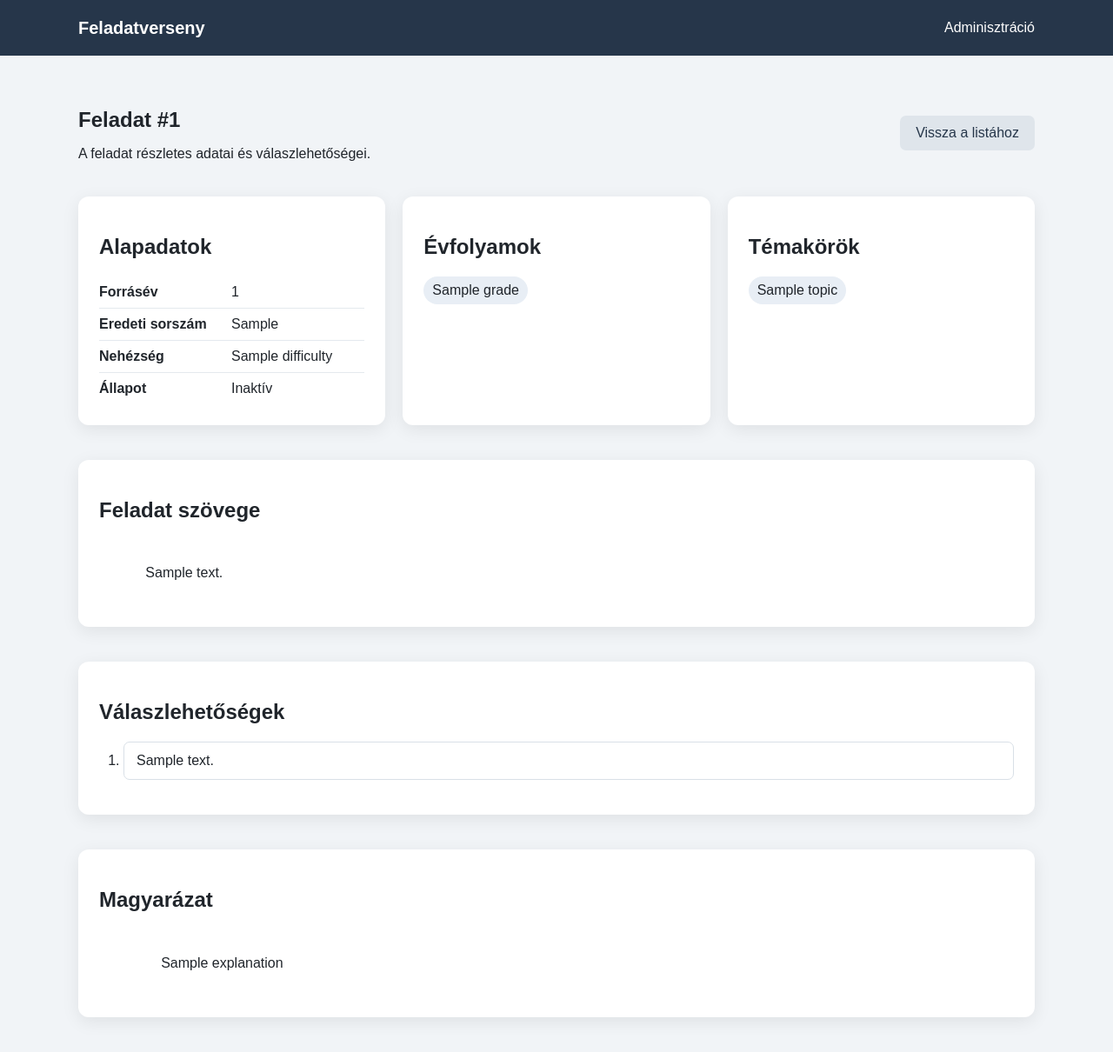
After one commit to rigzoltan83/feladatverseny, a Flask app: template app/templates/admin/question_detail.html in a window 1280 px wide. The commit adds this page. Shown: the whole page at 87% size. Run offline with Flask 3, Linux system fonts and the light colour scheme; the template is opened without the code that fills it: most values are stand-ins (such as "Sample title", 1, 10 or a date in 2020); parts of the project's set-up code (start-up, migrations or seed data) failed here and were passed over; some libraries are stand-ins or nearby versions.

Commit message:
Admin: Feladat reszletes megtekintese

```diff
--- a/app/static/css/style.css
+++ b/app/static/css/style.css
@@ -296,3 +296,85 @@ button.button {
         grid-template-columns: 1fr;
     }
 }
+
+.table-link {
+    color: #2766a3;
+    font-weight: bold;
+    text-decoration: none;
+}
+
+.table-link:hover {
+    text-decoration: underline;
+}
+
+.detail-grid {
+    display: grid;
+    grid-template-columns:
+        repeat(auto-fit, minmax(240px, 1fr));
+    gap: 20px;
+}
+
+.detail-list {
+    margin: 0;
+}
+
+.detail-list > div {
+    display: grid;
+    grid-template-columns: 140px 1fr;
+    gap: 12px;
+    padding: 9px 0;
+    border-bottom: 1px solid #e4e9ee;
+}
+
+.detail-list > div:last-child {
+    border-bottom: 0;
+}
+
+.detail-list dt {
+    font-weight: bold;
+}
+
+.detail-list dd {
+    margin: 0;
+}
+
+.tag-list {
+    display: flex;
+    flex-wrap: wrap;
+    gap: 8px;
+}
+
+.tag {
+    display: inline-block;
+    padding: 7px 10px;
+    background: #e8eef5;
+    border-radius: 999px;
+}
+
+.question-text {
+    line-height: 1.6;
+    white-space: pre-wrap;
+}
+
+.answer-detail-list {
+    display: grid;
+    gap: 10px;
+    padding-left: 28px;
+}
+
+.answer-detail-list li {
+    padding: 12px 14px;
+    border: 1px solid #d9e0e7;
+    border-radius: 7px;
+}
+
+.answer-detail-list li.correct-answer {
+    background: #d4edda;
+    border-color: #9ed0a8;
+}
+
+.answer-detail-list strong {
+    display: inline-block;
+    margin-left: 12px;
+    color: #155724;
+}
--- /dev/null
+++ b/app/templates/admin/question_detail.html
@@ -0,0 +1,124 @@
+{% extends "base.html" %}
+
+{% block title %}
+    Feladat #{{ question.id }} – Feladatverseny
+{% endblock %}
+
+{% block content %}
+    <section class="page-header page-header-row">
+        <div>
+            <h1>Feladat #{{ question.id }}</h1>
+
+            <p>
+                A feladat részletes adatai és válaszlehetőségei.
+            </p>
+        </div>
+
+        <a
+            class="button button-secondary"
+            href="{{ url_for('admin.questions') }}"
+        >
+            Vissza a listához
+        </a>
+    </section>
+
+    <section class="detail-grid">
+        <article class="card">
+            <h2>Alapadatok</h2>
+
+            <dl class="detail-list">
+                <div>
+                    <dt>Forrásév</dt>
+                    <dd>{{ question.source_year.year_number }}</dd>
+                </div>
+
+                <div>
+                    <dt>Eredeti sorszám</dt>
+                    <dd>{{ question.original_position }}</dd>
+                </div>
+
+                <div>
+                    <dt>Nehézség</dt>
+                    <dd>{{ question.difficulty }}</dd>
+                </div>
+
+                <div>
+                    <dt>Állapot</dt>
+                    <dd>
+                        {% if question.is_active %}
+                            Aktív
+                        {% else %}
+                            Inaktív
+                        {% endif %}
+                    </dd>
+                </div>
+            </dl>
+        </article>
+
+        <article class="card">
+            <h2>Évfolyamok</h2>
+
+            <div class="tag-list">
+                {% for grade in question.grades %}
+                    <span class="tag">
+                        {{ grade.name }}
+                    </span>
+                {% else %}
+                    <span>–</span>
+                {% endfor %}
+            </div>
+        </article>
+
+        <article class="card">
+            <h2>Témakörök</h2>
+
+            <div class="tag-list">
+                {% for topic in question.topics %}
+                    <span class="tag">
+                        {{ topic.name }}
+                    </span>
+                {% else %}
+                    <span>–</span>
+                {% endfor %}
+            </div>
+        </article>
+    </section>
+
+    <section class="card">
+        <h2>Feladat szövege</h2>
+
+        <div class="question-text">
+            {{ question.question_text }}
+        </div>
+    </section>
+
+    <section class="card">
+        <h2>Válaszlehetőségek</h2>
+
+        <ol class="answer-detail-list">
+            {% for answer in question.answer_options %}
+                <li
+                    class="{% if answer.is_correct %}correct-answer{% endif %}"
+                >
+                    <span>{{ answer.answer_text }}</span>
+
+                    {% if answer.is_correct %}
+                        <strong>Helyes válasz</strong>
+                    {% endif %}
+                </li>
+            {% else %}
+                <li>Nincs rögzített válasz.</li>
+            {% endfor %}
+        </ol>
+    </section>
+
+    {% if question.explanation %}
+        <section class="card">
+            <h2>Magyarázat</h2>
+
+            <div class="question-text">
+                {{ question.explanation }}
+            </div>
+        </section>
+    {% endif %}
+{% endblock %}
```
Also changed, not shown: app/routes/admin.py (+12 -0 lines), app/templates/admin/questions.html (+13 -1 lines).
